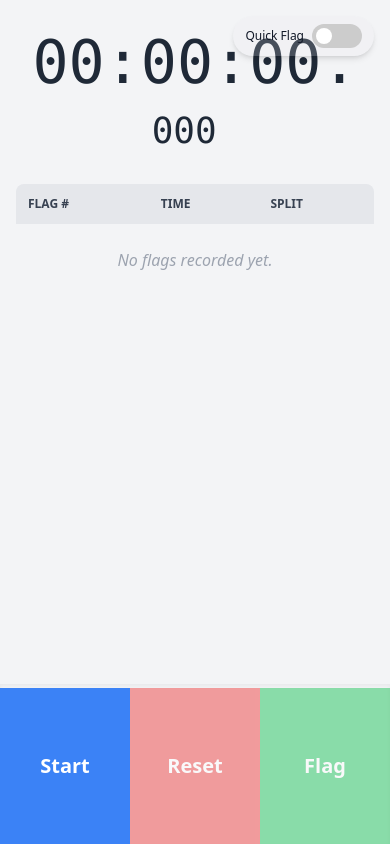
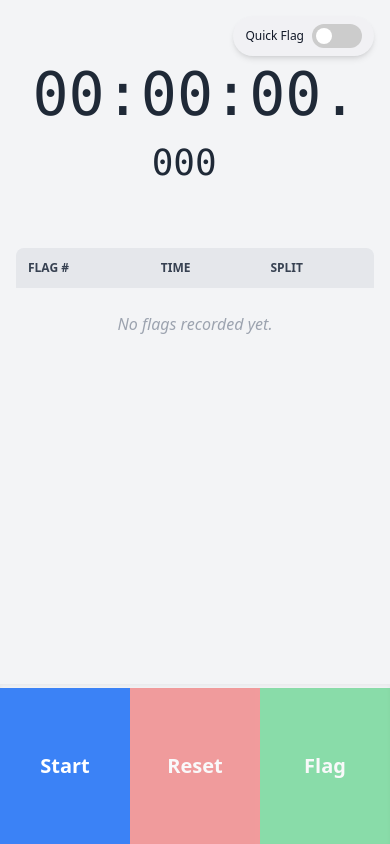
Before and after one commit to Haiz14/vanilla-html-practice, a website: page src/stopwatch.html in a window 390 px wide. Drawn offline with nearby package versions, Linux system fonts and the light colour scheme.

Commit message:
feat better layout

```diff
--- a/src/stopwatch.html
+++ b/src/stopwatch.html
@@ -109,7 +109,7 @@
             </label>
         </div>
 
-        <div class="text-center py-8 md:py-12">
+        <div class="text-center py-16 md:py-12">
             <span id="timerDisplay" class="text-6xl md:text-7xl font-mono text-gray-800 dark:text-gray-200">
                 00:00:00.<span class="text-4xl md:text-5xl ms-digits">000</span>
             </span>
```
